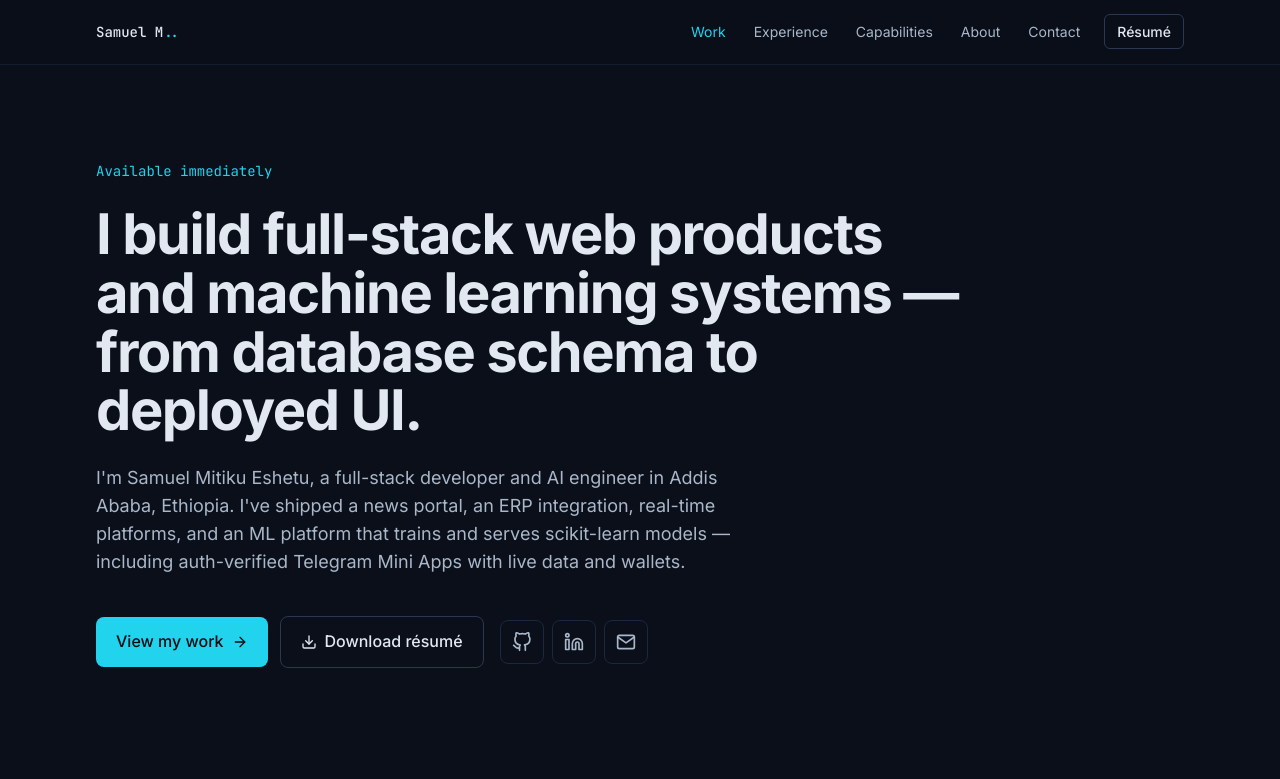
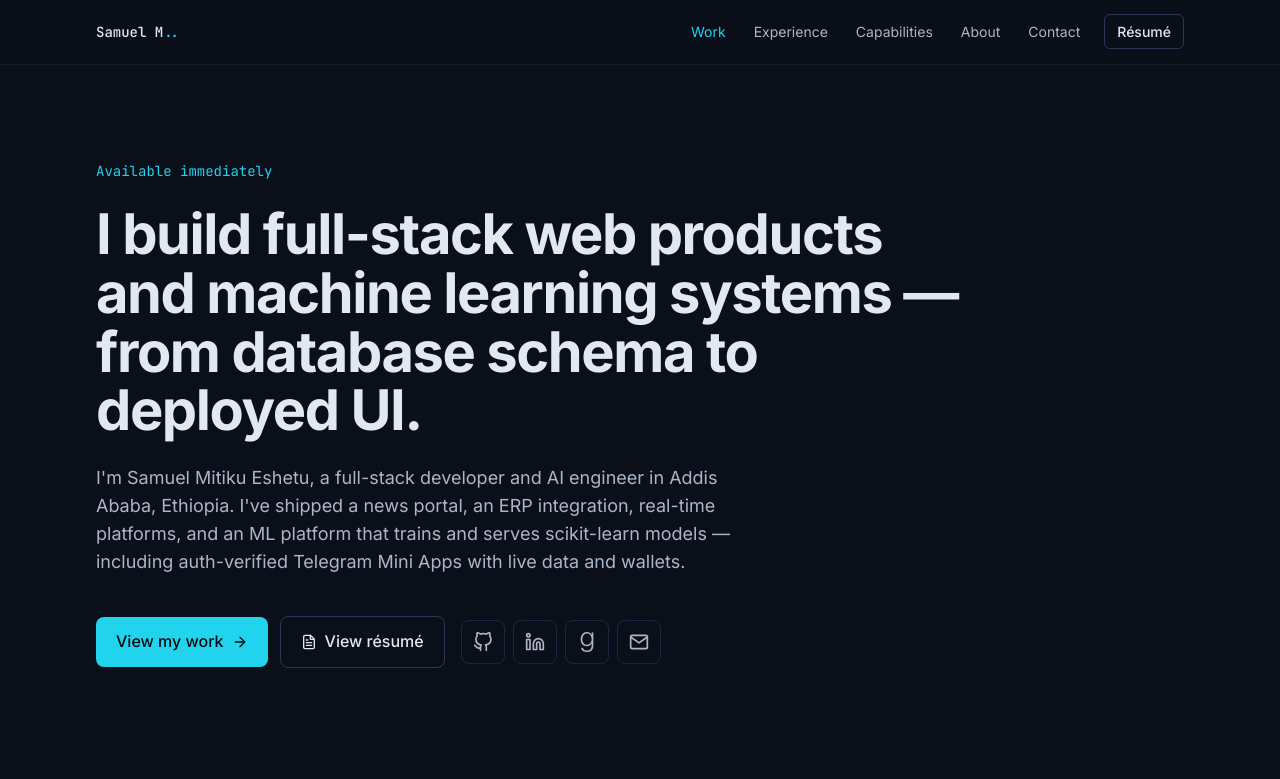
Before and after one commit to samuelmitiku393/lamelalu_portfolio, a React (Vite) app: page / in a window 1280 px wide. Shown: the top 779 px of the page. Built offline with nearby package versions, Linux system fonts and the light colour scheme.

Commit message:
added my goodreads profile and also make the pdf not download and show on a new tab

```diff
--- a/src/components/Layout/Header.jsx
+++ b/src/components/Layout/Header.jsx
@@ -70,7 +70,8 @@ export default function Header() {
             <li className="ml-2">
               <a
                 href={site.resume}
-                download
+                target="_blank"
+                rel="noopener noreferrer"
                 className="rounded-md border border-ink-600 px-3 py-2 text-sm font-medium text-paper transition-colors hover:border-accent hover:text-accent"
               >
                 Résumé
@@ -109,10 +110,11 @@ export default function Header() {
               <li>
                 <a
                   href={site.resume}
-                  download
+                  target="_blank"
+                  rel="noopener noreferrer"
                   className="block rounded-md px-2 py-3 text-base font-medium text-accent"
                 >
-                  Download résumé
+                  View résumé
                 </a>
               </li>
             </ul>
--- a/src/components/Sections/About.jsx
+++ b/src/components/Sections/About.jsx
@@ -42,7 +42,8 @@ export default function About() {
             <Fact label="Career goal" value={site.careerGoal} />
             <Fact label="GitHub" value="samuelmitiku393" href={site.github} />
             <Fact label="LinkedIn" value="samuel-m-eshetu" href={site.linkedin} />
-            <Fact label="Résumé" value="Download PDF" href={site.resume} />
+            {site.goodreads && <Fact label="Goodreads" value="Goodreads profile" href={site.goodreads} />}
+            <Fact label="Résumé" value="View PDF" href={site.resume} />
             <div className="border-b border-ink-700/60 pb-3 last:border-0 last:pb-0">
               <dt className="font-mono text-xs uppercase tracking-wider text-paper-faint">Languages</dt>
               <dd className="mt-1 space-y-0.5">
@@ -61,8 +62,14 @@ export default function About() {
 }
 
 function Fact({ label, value, href }) {
+  const isExternal = href && (href.startsWith('http') || href.endsWith('.pdf'));
   const content = href ? (
-    <a href={href} className="text-paper transition-colors hover:text-accent">
+    <a
+      href={href}
+      target={isExternal ? '_blank' : undefined}
+      rel={isExternal ? 'noopener noreferrer' : undefined}
+      className="text-paper transition-colors hover:text-accent"
+    >
       {value}
     </a>
   ) : (
--- a/src/components/Sections/Footer.jsx
+++ b/src/components/Sections/Footer.jsx
@@ -15,6 +15,13 @@ export default function Footer() {
                 GitHub
               </a>
             </li>
+            {site.goodreads && (
+              <li>
+                <a href={site.goodreads} target="_blank" rel="noopener noreferrer" className="transition-colors hover:text-paper">
+                  Goodreads
+                </a>
+              </li>
+            )}
             <li>
               <a href={`mailto:${site.email}`} className="transition-colors hover:text-paper">
                 Email
--- a/src/components/Sections/Hero.jsx
+++ b/src/components/Sections/Hero.jsx
@@ -1,4 +1,4 @@
-import { FiArrowRight, FiDownload } from 'react-icons/fi';
+import { FiArrowRight, FiFileText } from 'react-icons/fi';
 import Reveal from '../Shared/Reveal';
 import SocialLinks from '../UI/SocialLinks';
 import { site } from '../../data/site';
@@ -46,11 +46,12 @@ export default function Hero() {
             </a>
             <a
               href={site.resume}
-              download
+              target="_blank"
+              rel="noopener noreferrer"
               className="inline-flex items-center gap-2 rounded-lg border border-ink-600 px-5 py-3 font-medium text-paper transition-colors hover:border-accent hover:text-accent"
             >
-              <FiDownload aria-hidden="true" />
-              Download résumé
+              <FiFileText aria-hidden="true" />
+              View résumé
             </a>
             <SocialLinks className="ml-1 hidden sm:flex" />
           </div>
--- a/src/components/UI/SocialLinks.jsx
+++ b/src/components/UI/SocialLinks.jsx
@@ -1,9 +1,11 @@
 import { FiGithub, FiLinkedin, FiMail } from 'react-icons/fi';
+import { FaGoodreadsG } from 'react-icons/fa';
 import { socialLinks } from '../../data/site';
 
 const iconMap = {
   github: FiGithub,
   linkedin: FiLinkedin,
+  goodreads: FaGoodreadsG,
   email: FiMail,
 };
 
--- a/src/data/site.js
+++ b/src/data/site.js
@@ -16,11 +16,13 @@ export const site = {
   resume: '/Samuel-Mitiku-CV.pdf',
   github: 'https://github.com/samuelmitiku393',
   linkedin: 'https://www.linkedin.com/in/samuel-m-eshetu-475b98237/',
+  goodreads: 'https://www.goodreads.com/user/show/189904195-samuel-mitiku',
 };
 
 export const socialLinks = [
   { platform: 'github', url: site.github, label: 'GitHub profile' },
   { platform: 'linkedin', url: site.linkedin, label: 'LinkedIn profile' },
+  { platform: 'goodreads', url: site.goodreads, label: 'Goodreads profile' },
   { platform: 'email', url: `mailto:${site.email}`, label: 'Send email' },
 ];
 
```
Also changed, not shown: 1 other file (tests, documents, lock files or other folders).
